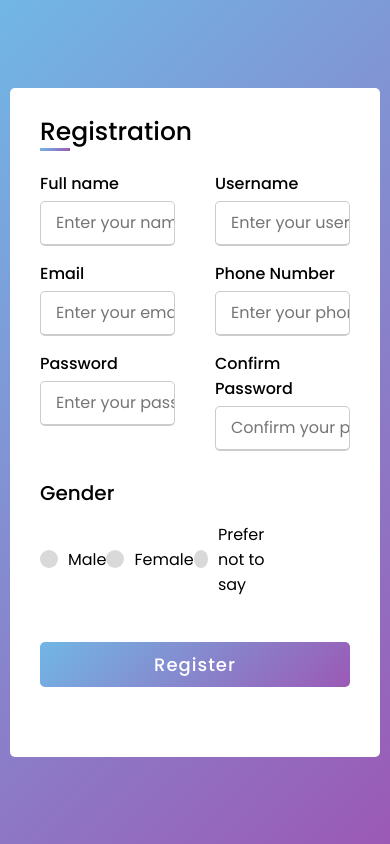
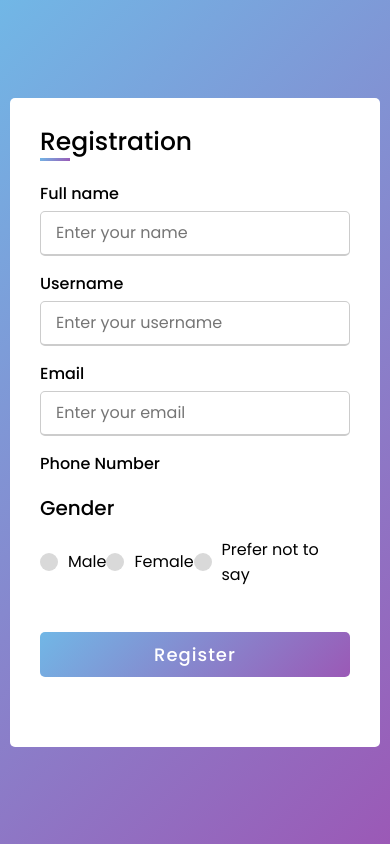
Before and after one commit to pijusp/7-sign-up2, a website: page index.html in a window 390 px wide. Drawn offline with Linux system fonts and the light colour scheme.

Commit message:
Media queries

```diff
--- a/styles.css
+++ b/styles.css
@@ -118,3 +118,22 @@ form .button input:hover {
     box-shadow: 0px 0.75em 0.2em -0.45em #888;
     transition: all 0.5s;
 }
+@media (max-width: 584px) {
+    .container{
+        max-width: 100%;
+    }
+    form .user-details .input-box{
+        margin-bottom: 15px;
+        width: 100%;
+    }
+    form .gender-details .category{
+        width: 100%;
+    }
+    .container form .user-details {
+        max-height: 300px;
+        overflow-y: scroll;
+    }
+    .user-details::-webkit-scrollbar{
+        width: 0;
+    }
+}
```
